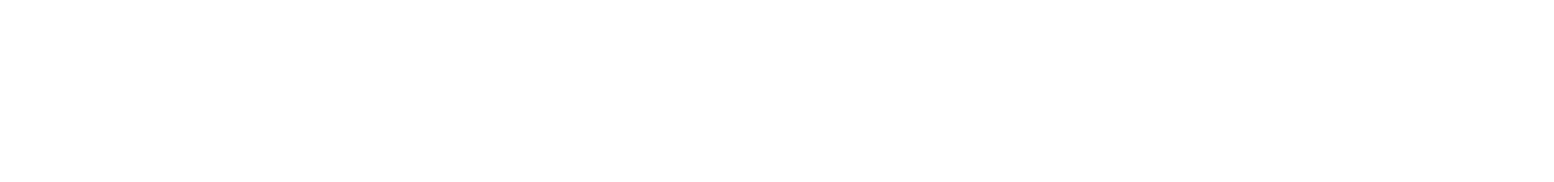
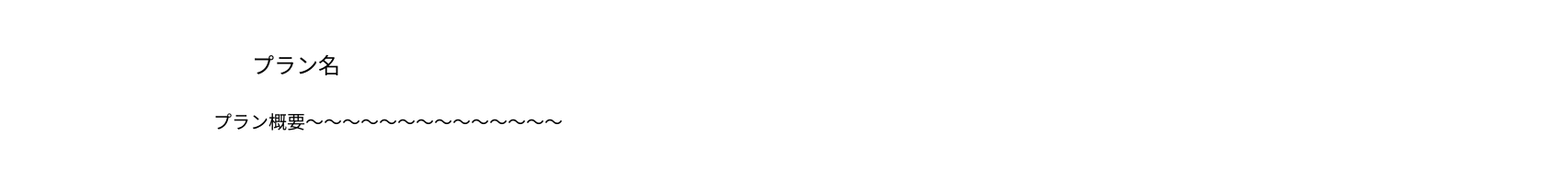
Before and after one commit to soloetsu/soloetsu_frontend, a React (Vite) app: page /imageTileTest in a window 1280 px wide. Before the commit this address had no page. Shown: the part 277-475 px from the top of the page at 92% size, 1690 px wide, since content can reach past the window. Built offline with nearby package versions, Linux system fonts and the light colour scheme; a web font is replaced by a local one.

Commit message:
add ImageTile用のテストページとパスを作成

```diff
--- a/src/App.jsx
+++ b/src/App.jsx
@@ -10,6 +10,7 @@ import PaginationTest from "./pages/PaginationTest";
 import PickupAreaTest from "./pages/PickupAreaTest";
 import BreadCrumbTest from "./pages/BreadcrumbTest";
 import AboutAreaTest from "./pages/AboutAreaTest";
+import ImageTileTest from "./pages/ImageTileTest";
 import { BrowserRouter as Router, Routes, Route } from "react-router-dom";
 
 function App() {
@@ -25,6 +26,7 @@ function App() {
 				<Route path="/pickupAreaTest" element={<PickupAreaTest />} />
 				<Route path="/breadCrumbTest" element={<BreadCrumbTest />} />
 				<Route path="/aboutAreaTest" element={<AboutAreaTest />} />
+				<Route path="/imageTileTest" element={<ImageTileTest />} />
 			</Routes>
 		</Router>
 	);
--- /dev/null
+++ b/src/pages/ImageTileTest.jsx
@@ -0,0 +1,8 @@
+import React from "react";
+import ImageTile from "@/components/ImageTile";
+
+const ImageTileTest = () => {
+	return <ImageTile />;
+};
+
+export default ImageTileTest;
```
